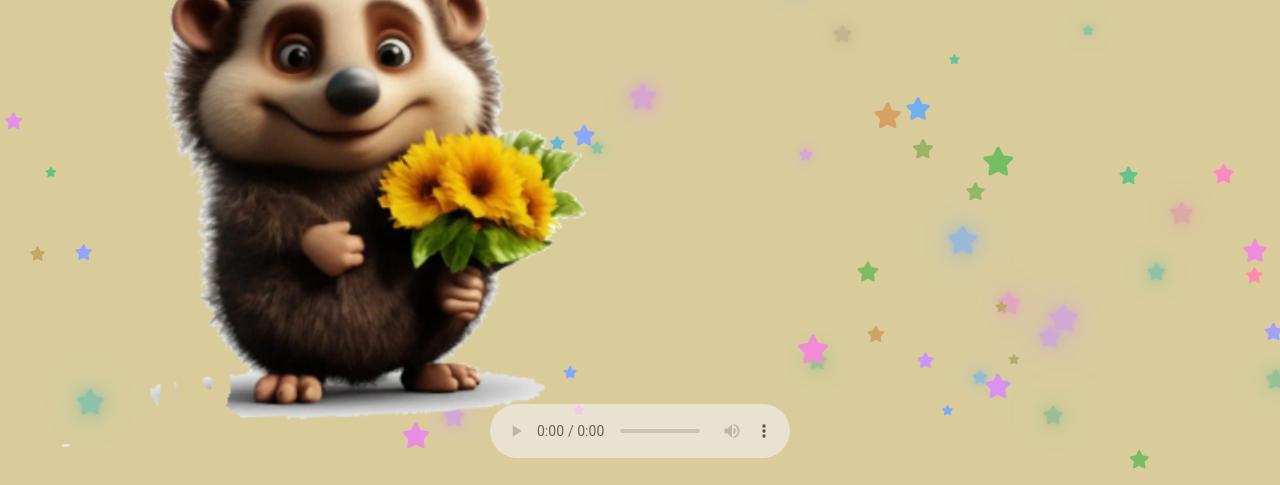
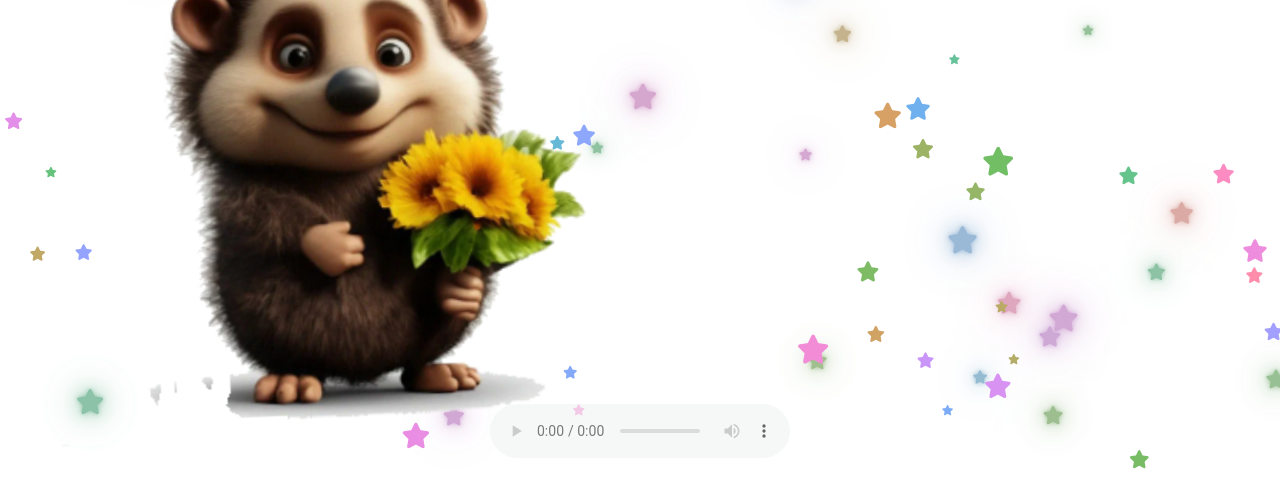
Before and after one commit to DenisPepper/postcards, a plain HTML site: page pages/nvl-bd-2024/nvl-bd-2024.html in a window 1280 px wide. Shown: the part 315-800 px from the top of the page. Drawn offline with Linux system fonts and the light colour scheme.

Commit message:
Поправит стили

```diff
--- a/pages/nvl-bd-2024/nvl-bd-2024.css
+++ b/pages/nvl-bd-2024/nvl-bd-2024.css
@@ -10,7 +10,7 @@
 
 .sec {
   position: relative;
-  background-color: var(--first-color);
+  /* background-color: var(--first-color); */
   min-height: 100vh;
   overflow: hidden;
   opacity: 0.6;
```
